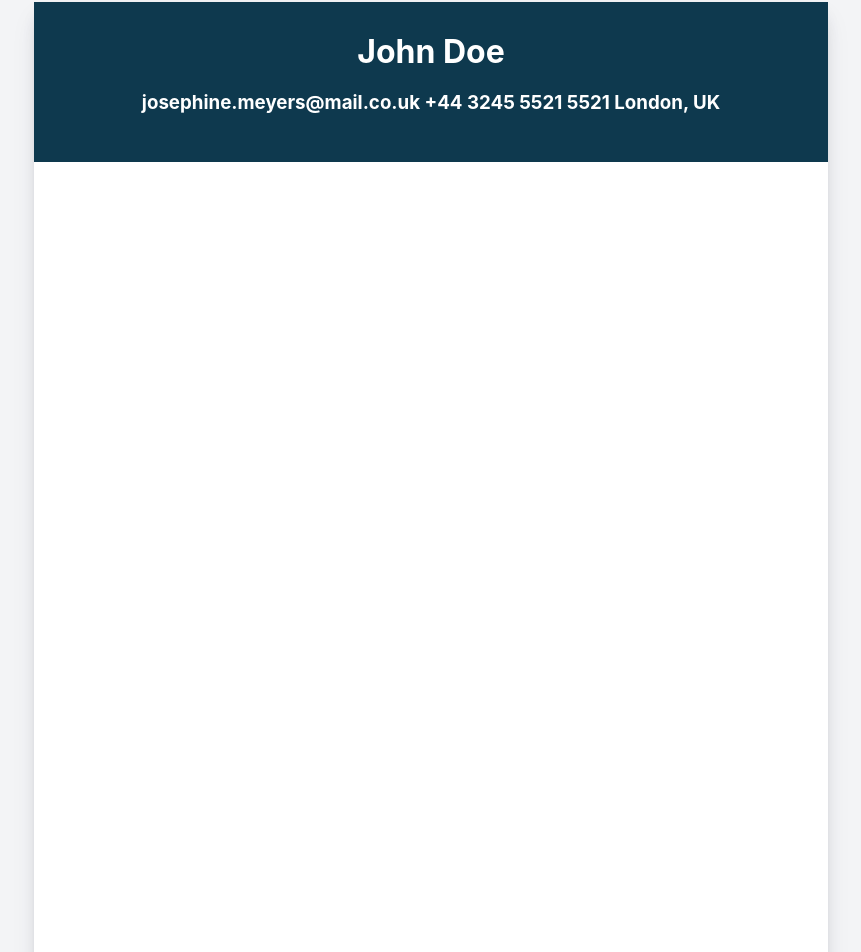
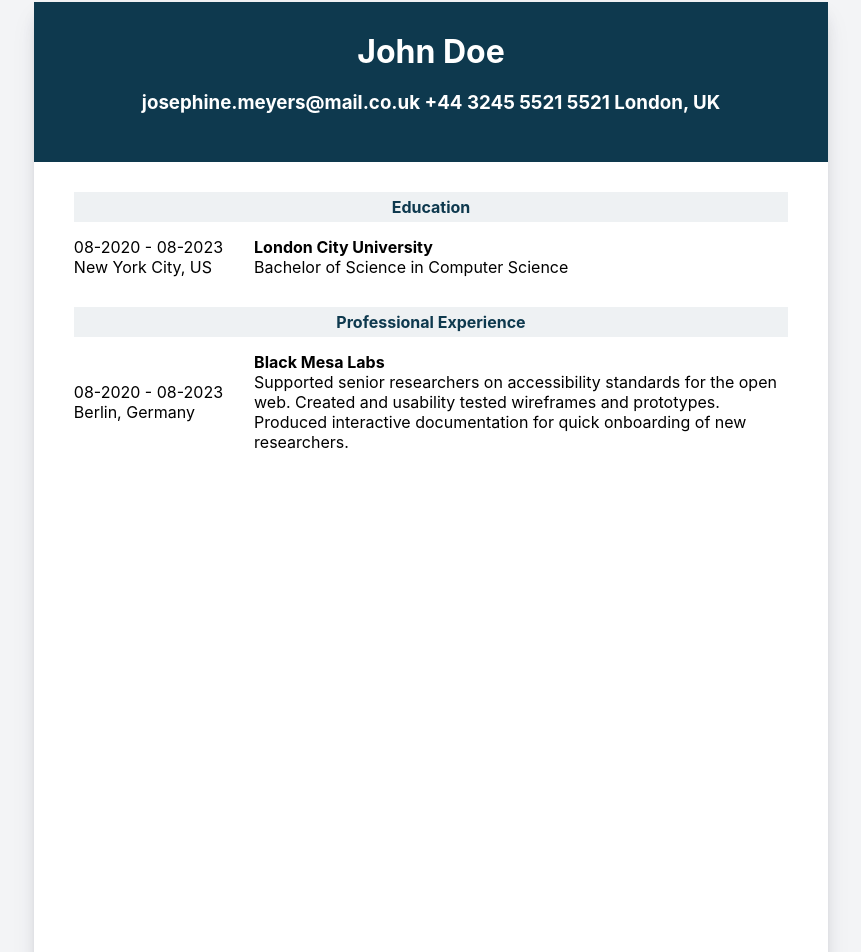
Before and after one commit to jabaaq/CV-Application, a React (Create React App) app: page / in a window 1280 px wide. Shown: the part 925-1877 px from the top of the page, without its empty margins (209-1070 px from the left). Built offline with nearby package versions, Linux system fonts and the light colour scheme.

Commit message:
modifed resume component, fixed a bug in the Accordion component: Now some accordions will have a description field, some won't

```diff
--- a/src/components/accordion/accordion.css
+++ b/src/components/accordion/accordion.css
@@ -51,8 +51,10 @@
     margin: 10px 0;
 }
 
-.field label {
-    font-weight: bold;
+.field,
+#description,
+label {
+    font-weight: 600;
 }
 
 .field input {
@@ -62,7 +64,8 @@
 }
 
 
-.input_field {
+.input_field,
+#description {
     width: auto;
     height: 40px;
     padding: 0 0 0 10px;
@@ -104,3 +107,16 @@
 .save-button {
     background-color: #3498db;
 }
+
+textarea {
+    max-width: 100%;
+    height: 40px;
+    padding: 0 0 0 10px;
+    border-radius: 7px;
+    outline: none;
+    border: 1px solid #e5e5e5;
+    filter: drop-shadow(0px 1px 0px #efefef) drop-shadow(0px 1px 0.5px rgba(239, 239, 239, 0.5));
+    transition: all 0.3s cubic-bezier(0.15, 0.83, 0.66, 1);
+    margin-top: 5px;
+    background-color: #f3f4f6;
+}
--- a/src/components/accordion/accordion.jsx
+++ b/src/components/accordion/accordion.jsx
@@ -3,7 +3,7 @@ import './accordion.css';
 import Icon from '@mdi/react';
 import { mdiSchool } from '@mdi/js';
 
-const Accordion = ({ name, fields, fieldIcon }) => {
+const Accordion = ({ name, fields, fieldIcon, textArea }) => {
   const [isOpen, setIsOpen] = useState(false);
 
   const toggleAccordion = () => {
@@ -34,6 +34,19 @@ const Accordion = ({ name, fields, fieldIcon }) => {
               </div>
             ),
           )}
+
+          {textArea && ( // //If the component has a textArea prop, then it will display. If not - the description textArea will not be displayed
+            <>
+              <label htmlFor='description'>{textArea.label}</label>
+              <textarea
+                name='description'
+                placeholder={textArea.placeholder}
+                id='description'
+                cols='20'
+                rows='10'
+              ></textarea>
+            </>
+          )}
           <div className='button-container'>
             <button className='delete-button'>Delete</button>
             <button className='cancel-button'>Cancel</button>
--- a/src/components/practical-experience/practical-experience.jsx
+++ b/src/components/practical-experience/practical-experience.jsx
@@ -10,12 +10,19 @@ function PracticalExperience() {
     { label: 'End Date', placeholder: 'Enter End Date' },
     { label: 'Location (optional)', placeholder: 'Enter Location' },
   ];
+
+  const descriptionForArea = {
+    label: 'Description',
+    placeholder: 'Enter description',
+  };
+
   return (
     <div className='input-opening-container space-between'>
       <Accordion
         name={'Experience'}
         fields={experienceFields}
         fieldIcon={mdiBriefcaseVariant}
+        textArea={descriptionForArea}
       />
     </div>
   );
--- a/src/components/resume/resume.css
+++ b/src/components/resume/resume.css
@@ -1,3 +1,7 @@
+:root {
+    --main-color: #0e394e;
+}
+
 .resume-paper {
     width: 21cm;
     height: 29.7cm;
@@ -11,7 +15,7 @@
 .resume-header {
     position: relative;
     width: 100%;
-    background-color: #0e394e;
+    background-color: var(--main-color);
     height: 10em;
     color: white;
     display: flex;
@@ -25,3 +29,48 @@
     display: flex;
     align-items: center;
 }
+
+.resume-education,
+.resume-experience {
+    display: flex;
+    justify-content: center;
+    flex-direction: column;
+    align-items: center;
+}
+
+.education-header,
+.experience-header {
+    font-weight: bold;
+    color: var(--main-color);
+    background-color: #eef1f3;
+    width: 90%;
+    height: 30px;
+    line-height: 30px;
+    text-align: center;
+    position: relative;
+    margin-top: 30px;
+    border: 7px;
+}
+
+.education-details,
+.experience-details {
+    display: flex;
+    justify-content: space-evenly;
+    gap: 20px;
+    align-items: center;
+    flex-direction: row;
+    width: 90%;
+    margin-top: 15px;
+    position: relative;
+    right: 95 px;
+}
+
+.experience-left-side,
+.education-left-side {
+    width: 30%;
+}
+
+.experience-right-side,
+.education-right-side {
+    width: 100%
+}
--- a/src/components/resume/resume.jsx
+++ b/src/components/resume/resume.jsx
@@ -11,6 +11,43 @@ function Resume() {
           <h3>josephine.meyers@mail.co.uk +44 3245 5521 5521 London, UK</h3>
         </div>
       </div>
+      <div className='resume-education'>
+        <div className='education-header'>Education</div>
+        <div className='education-details'>
+          <div className='education-left-side'>
+            <div className='education-start-end-date'>{`${'08-2020'} - ${'08-2023'}`}</div>
+            <div className='education-location'>New York City, US</div>
+          </div>
+          <div className='education-right-side'>
+            <div className='education-school'>
+              <strong>London City University</strong>
+            </div>
+            <div className='education-degree'>
+              Bachelor of Science in Computer Science
+            </div>
+          </div>
+        </div>
+      </div>
+      <div className='resume-experience'>
+        <div className='experience-header'>Professional Experience</div>
+        <div className='experience-details'>
+          <div className='experience-left-side'>
+            <div className='experience-start-end-date'>{`${'08-2020'} - ${'08-2023'}`}</div>
+            <div className='experience-location'>Berlin, Germany</div>
+          </div>
+          <div className='experience-right-side'>
+            <div className='experience-school'>
+              <strong>Black Mesa Labs</strong>
+            </div>
+            <div className='experience-description'>
+              Supported senior researchers on accessibility standards for the
+              open web. Created and usability tested wireframes and prototypes.
+              Produced interactive documentation for quick onboarding of new
+              researchers.
+            </div>
+          </div>
+        </div>
+      </div>
     </div>
   );
 }
```
